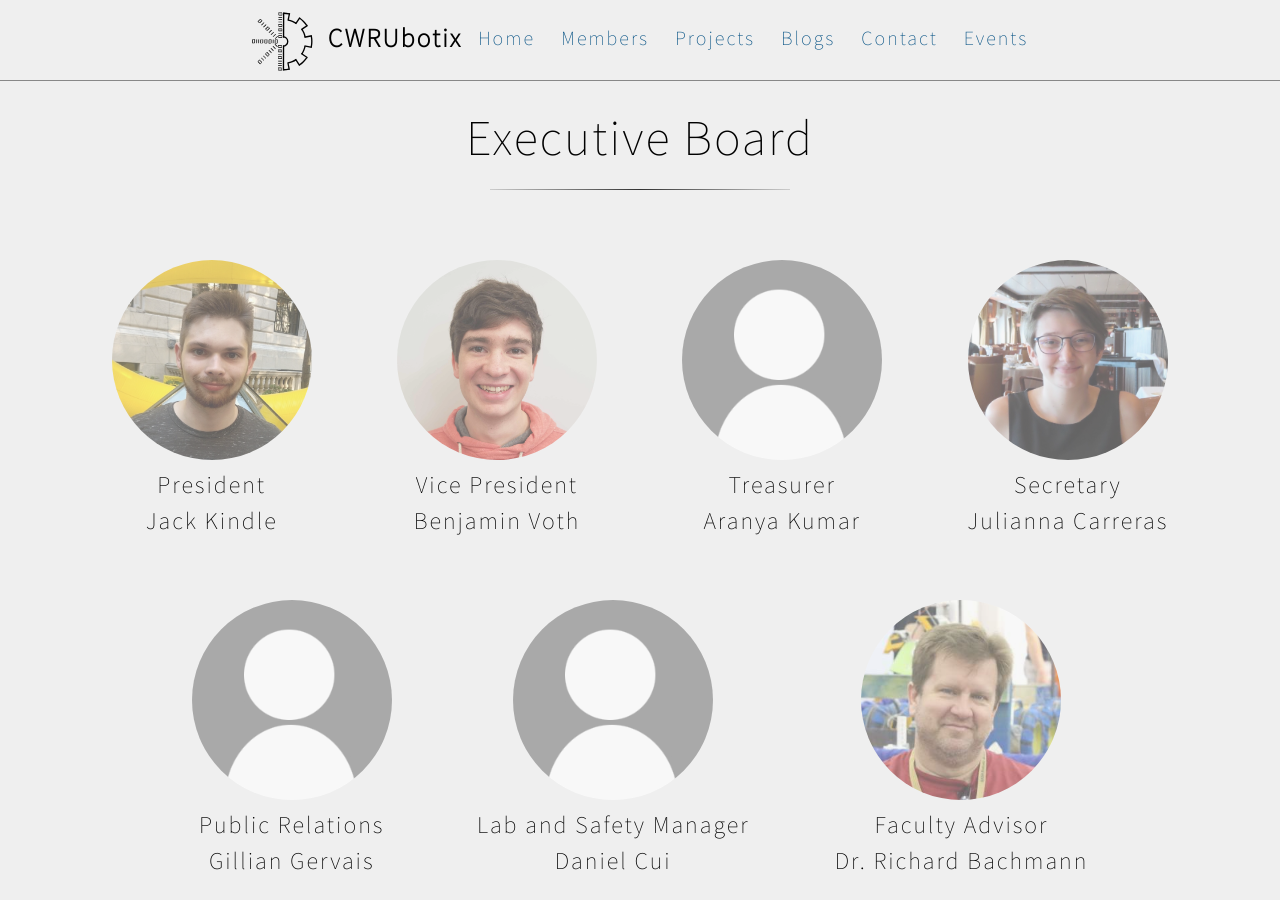
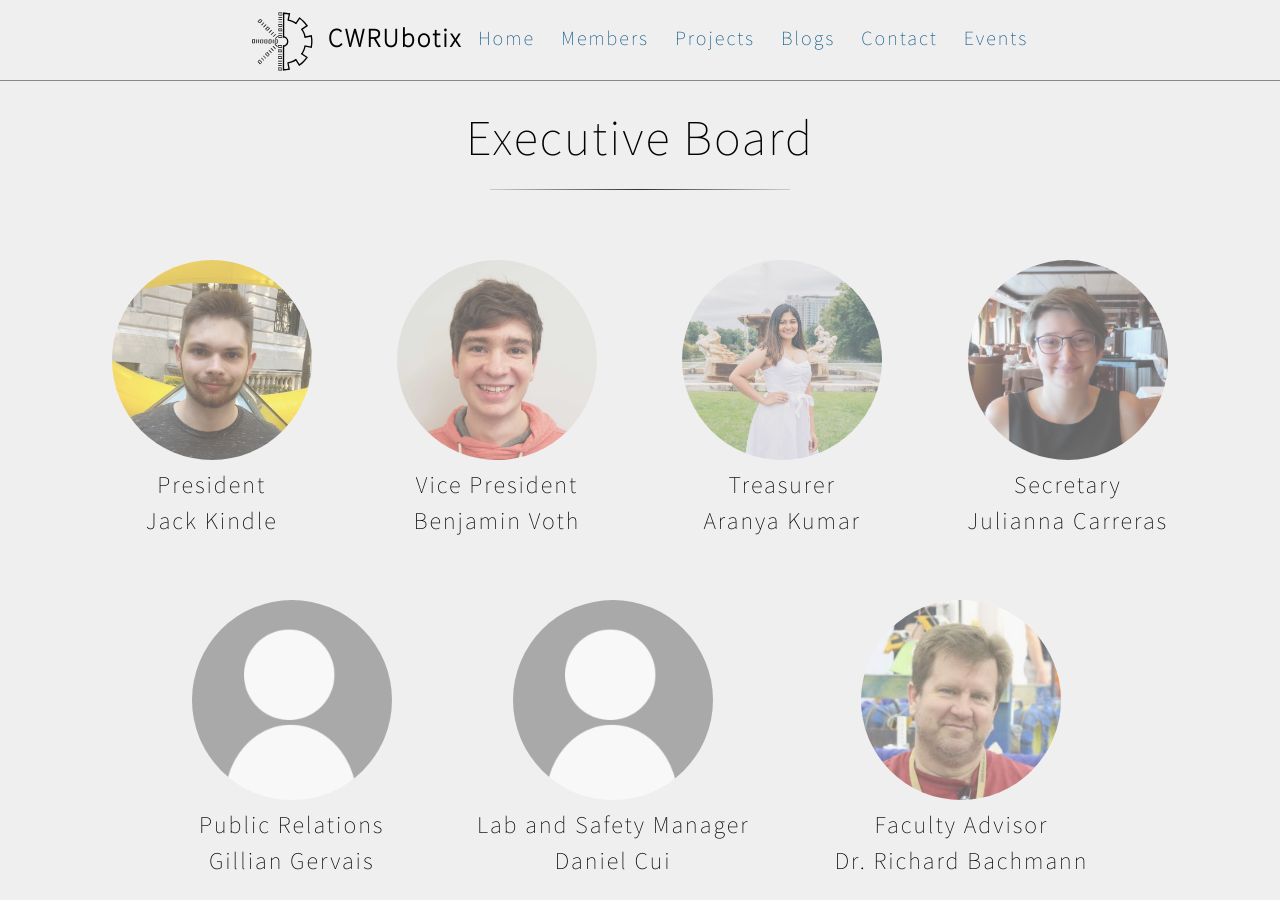
Before and after one commit to CWRUbotix/cwruRobotics.github.io, a Jekyll site: the page built from index.html, in a window 1280 px wide and 900 px high, scrolled down 2305 px. Built offline with Jekyll 4.4.1, drawn with Linux system fonts in a browser that asks for light colours.

Commit message:
Add Aranya's portrait

```diff
--- a/_data/members.yml
+++ b/_data/members.yml
@@ -17,7 +17,7 @@
   exec: true
   position: Treasurer
   email: axk1067@case.edu
-  imgurl: res/members/no_picture.jpg
+  imgurl: res/members/aranya_kumar.jpg
   bio: Biography is forthcoming ...
 
 - name: Julianna Carreras
```
Also changed, not shown: res/members/aranya_kumar.jpg (added).
